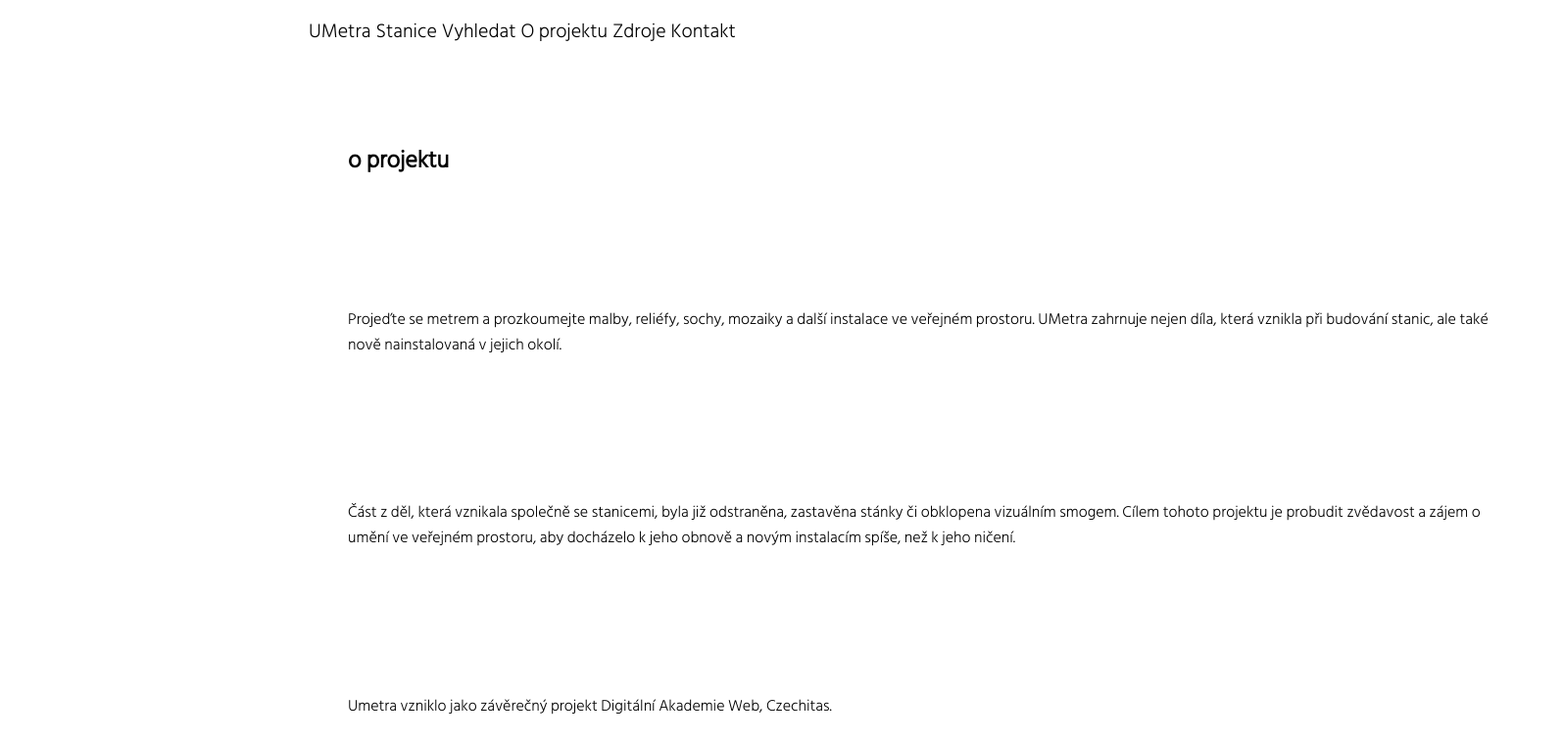
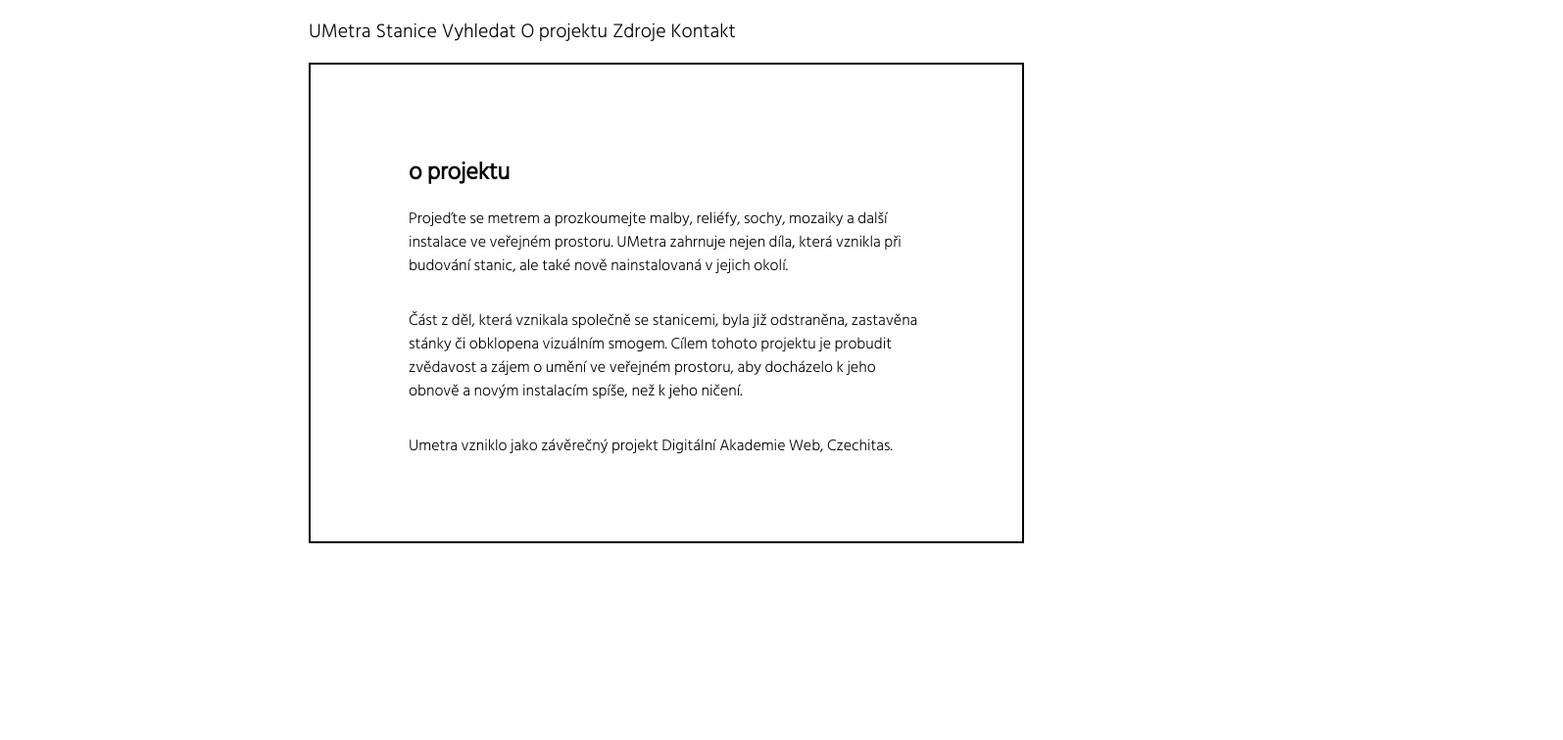
Before and after one commit to hrafil/UMetra_next.js, a Next.js app: page /about in a window 1280 px wide. Shown: the top 756 px of the page at 98% size, 1595 px wide, since content can reach past the window. Built offline with nearby package versions, Linux system fonts and the light colour scheme.

Commit message:
Stylovani responziv.

```diff
--- a/pages/about.js
+++ b/pages/about.js
@@ -10,13 +10,13 @@ const About = () => {
         vznikla při budování stanic, ale také nově nainstalovaná v jejich okolí.
       </p>
 
-      <p>
+      <p className={styles.text}>
         Část z děl, která vznikala společně se stanicemi, byla již odstraněna,
         zastavěna stánky či obklopena vizuálním smogem. Cílem tohoto projektu je
         probudit zvědavost a zájem o umění ve veřejném prostoru, aby docházelo k
         jeho obnově a novým instalacím spíše, než k jeho ničení.
       </p>
-      <p>
+      <p className={styles.text}>
         Umetra vzniklo jako závěrečný projekt Digitální Akademie Web, Czechitas.
       </p>
     </div>
--- a/pages/stations.js
+++ b/pages/stations.js
@@ -26,7 +26,7 @@ const Stations = () => {
     <div className={styles.container}>
       <h2 className={styles.title}>seznam UMstanic</h2>
       {allStation.map((station) => (
-        <div key={station}>
+        <div className={styles.text} key={station}>
           {justStationA.includes(station) ? (
             <Link href={`/line-a/${station}`}>{station}</Link>
           ) : justStationB.includes(station) ? (
--- a/styles/About.module.css
+++ b/styles/About.module.css
@@ -8,6 +8,7 @@
   /* border: 3px solid #17a301; */
   width: 100vw;
   height: 100vh;
+  border: 2px solid black;
 }
 
 .title {
@@ -23,3 +24,16 @@
 .contact {
   margin-top: 0;
 }
+
+@media (min-width: 768px) {
+  .container {
+    max-width: 730px;
+    height: 100%;
+    padding: 70px 100px 70px 100px;
+    margin: 0 auto;
+  }
+  .text {
+    font-size: 16px;
+    line-height: 1.5;
+  }
+}
--- a/styles/Stations.module.css
+++ b/styles/Stations.module.css
@@ -14,3 +14,13 @@
 .text {
   font-size: 16px;
 }
+
+@media (min-width: 768px) {
+  .container {
+    max-width: 730px;
+  }
+  .text {
+    font-size: 16px;
+    line-height: 1.8;
+  }
+}
```
